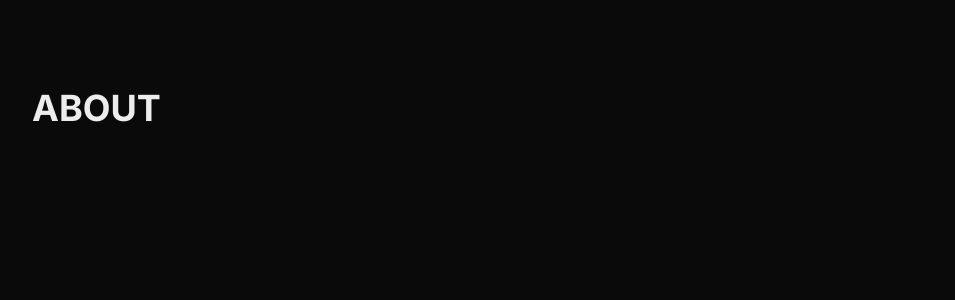
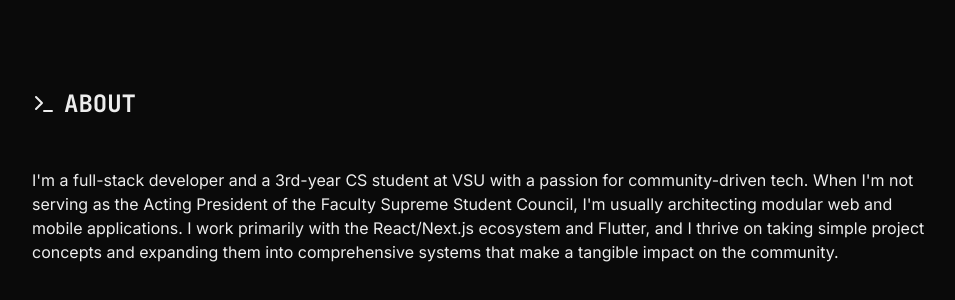
Before and after one commit to xy-real/portfolio-new, a Next.js app: page / in a window 1280 px wide. Shown: the part 853-1153 px from the top of the page, without its empty margins (0-955 px from the left). Built offline with nearby package versions, Linux system fonts and the light colour scheme.

Commit message:
feat: add self photo and initial work on about section

```diff
--- a/app/page.tsx
+++ b/app/page.tsx
@@ -2,7 +2,7 @@
 
 'use client';
 
-import { ArrowRight, Mail, Code } from 'lucide-react';
+import { ArrowRight, Mail, Code, Terminal } from 'lucide-react';
 
 export default function Home() {
   return (
@@ -62,10 +62,17 @@ export default function Home() {
 
       <div className="min-h-screen flex py-20 px-8">
         <div className="max-w-4xl w-full">
-          <div className="text-4xl font-bold mb-12">
+          <div className="font-mono text-2xl font-bold mb-12 flex items-center gap-2">
+            <Terminal size={24} />
             ABOUT
           </div>
+
+          <div>
+            I&apos;m a full-stack developer and a 3rd-year CS student at VSU with a passion for community-driven tech. When I&apos;m not serving as the Acting President of the Faculty Supreme Student Council, I&apos;m usually architecting modular web and mobile applications. I work primarily with the React/Next.js ecosystem and Flutter, and I thrive on taking simple project concepts and expanding them into comprehensive systems that make a tangible impact on the community.
+          </div>
         </div>
+
+
       </div>
 
       <div>
```
Also changed, not shown: 1 other file (tests, documents, lock files or other folders).
